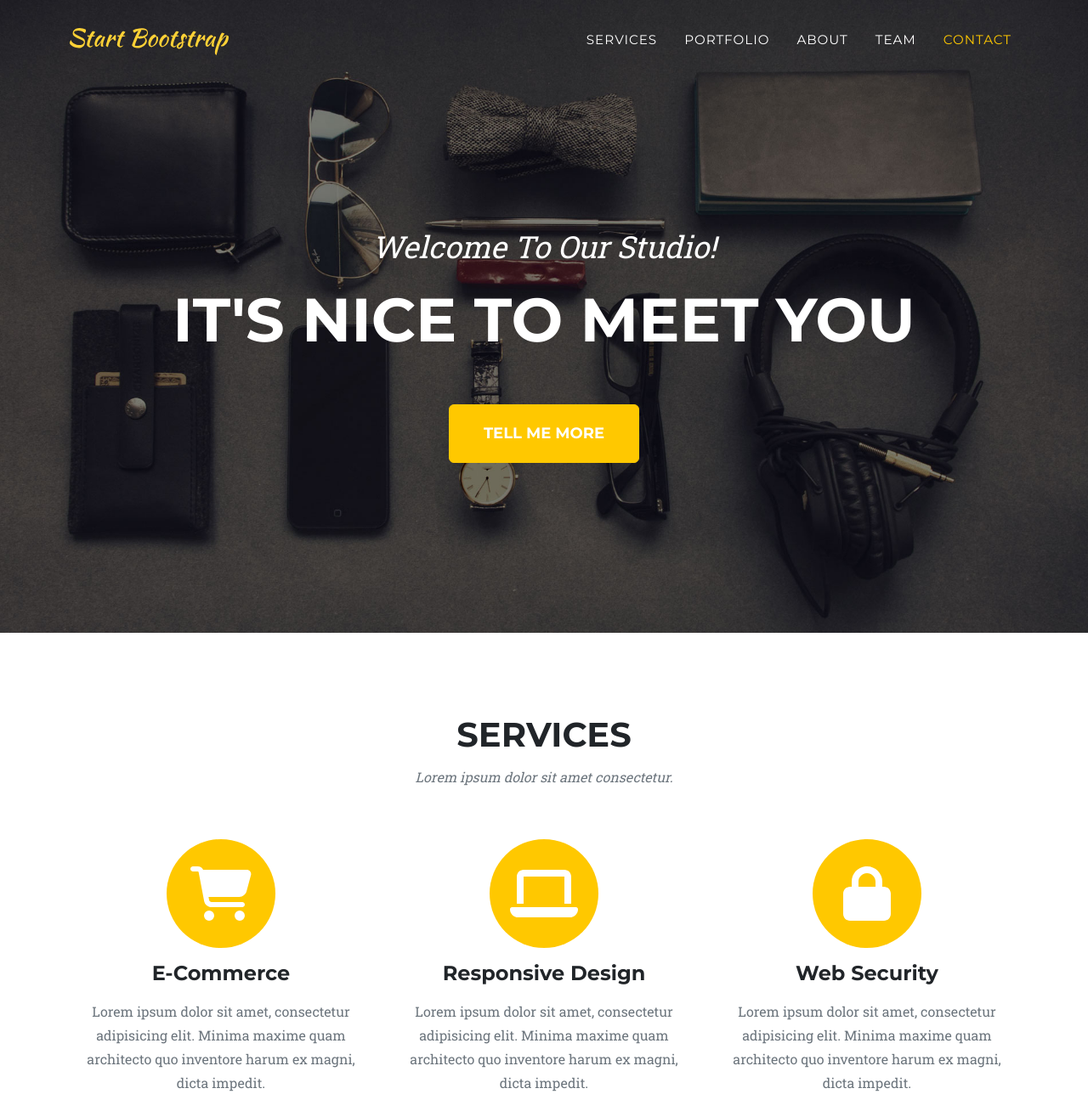
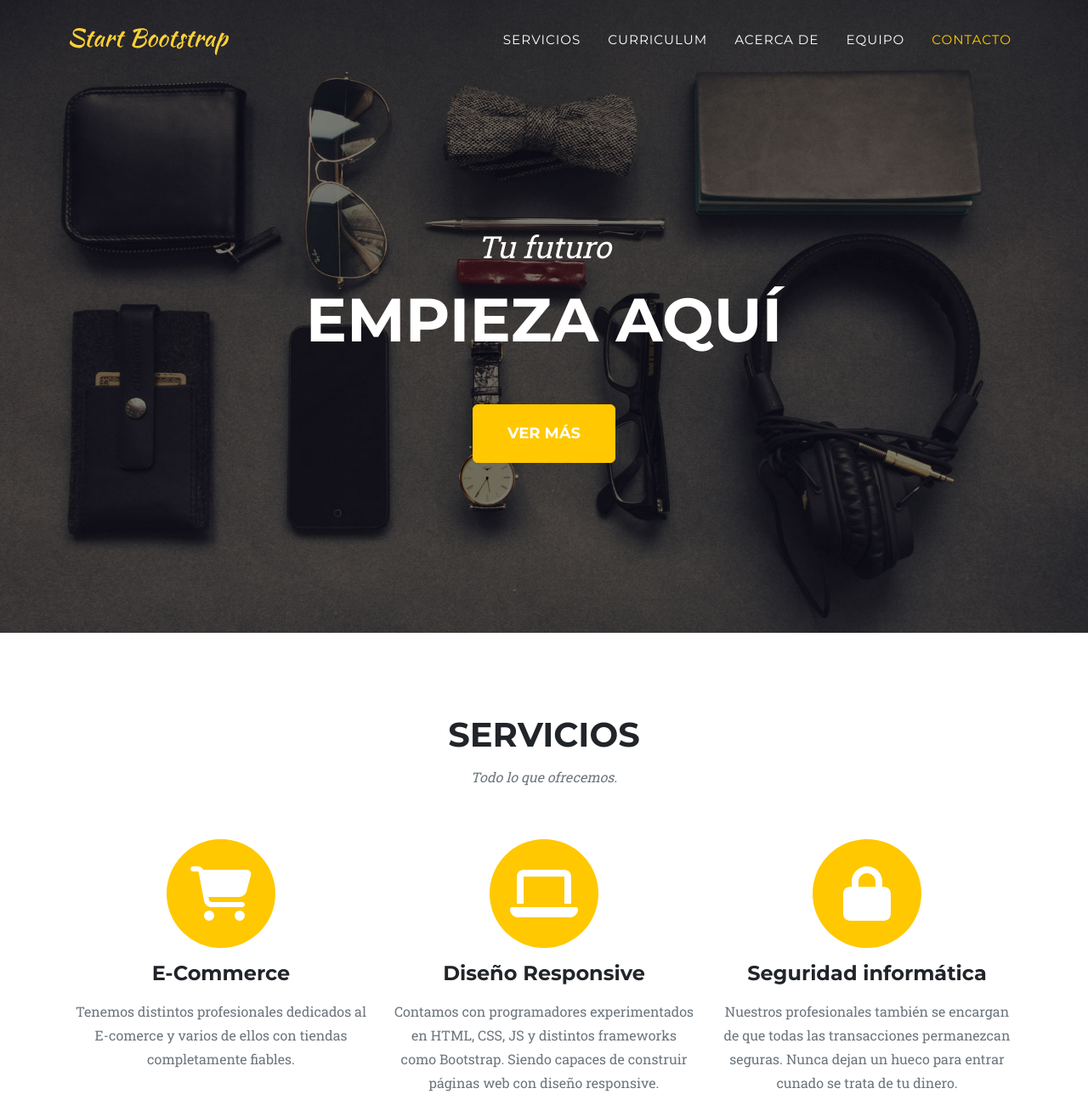
Before and after one commit to InkShadeXI/Random, a plain HTML site: page index.html in a window 1280 px wide. Shown: the top 1308 px of the page at 85% size. Drawn offline with nearby package versions, Linux system fonts and the light colour scheme.

Commit message:
Add files via upload

```diff
--- a/index.html
+++ b/index.html
@@ -27,11 +27,11 @@
                 </button>
                 <div class="collapse navbar-collapse" id="navbarResponsive">
                     <ul class="navbar-nav text-uppercase ms-auto py-4 py-lg-0">
-                        <li class="nav-item"><a class="nav-link" href="#services">Services</a></li>
-                        <li class="nav-item"><a class="nav-link" href="#portfolio">Portfolio</a></li>
-                        <li class="nav-item"><a class="nav-link" href="#about">About</a></li>
-                        <li class="nav-item"><a class="nav-link" href="#team">Team</a></li>
-                        <li class="nav-item"><a class="nav-link" href="#contact">Contact</a></li>
+                        <li class="nav-item"><a class="nav-link" href="#services">Servicios</a></li>
+                        <li class="nav-item"><a class="nav-link" href="#portfolio">Curriculum</a></li>
+                        <li class="nav-item"><a class="nav-link" href="#about">Acerca de</a></li>
+                        <li class="nav-item"><a class="nav-link" href="#team">Equipo</a></li>
+                        <li class="nav-item"><a class="nav-link" href="#contact">Contacto</a></li>
                     </ul>
                 </div>
             </div>
@@ -39,17 +39,17 @@
         <!-- Masthead-->
         <header class="masthead">
             <div class="container">
-                <div class="masthead-subheading">Welcome To Our Studio!</div>
-                <div class="masthead-heading text-uppercase">It's Nice To Meet You</div>
-                <a class="btn btn-primary btn-xl text-uppercase" href="#services">Tell Me More</a>
+                <div class="masthead-subheading">Tu futuro</div>
+                <div class="masthead-heading text-uppercase">EMPIEZA AQUÍ</div>
+                <a class="btn btn-primary btn-xl text-uppercase" href="#services">Ver más</a>
             </div>
         </header>
         <!-- Services-->
         <section class="page-section" id="services">
             <div class="container">
                 <div class="text-center">
-                    <h2 class="section-heading text-uppercase">Services</h2>
-                    <h3 class="section-subheading text-muted">Lorem ipsum dolor sit amet consectetur.</h3>
+                    <h2 class="section-heading text-uppercase">Servicios</h2>
+                    <h3 class="section-subheading text-muted">Todo lo que ofrecemos.</h3>
                 </div>
                 <div class="row text-center">
                     <div class="col-md-4">
@@ -58,23 +58,27 @@
                             <i class="fas fa-shopping-cart fa-stack-1x fa-inverse"></i>
                         </span>
                         <h4 class="my-3">E-Commerce</h4>
-                        <p class="text-muted">Lorem ipsum dolor sit amet, consectetur adipisicing elit. Minima maxime quam architecto quo inventore harum ex magni, dicta impedit.</p>
+                        <p class="text-muted">Tenemos distintos profesionales dedicados al E-comerce y varios de ellos con tiendas completamente fiables.</p>
                     </div>
                     <div class="col-md-4">
                         <span class="fa-stack fa-4x">
                             <i class="fas fa-circle fa-stack-2x text-primary"></i>
                             <i class="fas fa-laptop fa-stack-1x fa-inverse"></i>
                         </span>
-                        <h4 class="my-3">Responsive Design</h4>
-                        <p class="text-muted">Lorem ipsum dolor sit amet, consectetur adipisicing elit. Minima maxime quam architecto quo inventore harum ex magni, dicta impedit.</p>
+                        <h4 class="my-3">Diseño Responsive</h4>
+                        <p class="text-muted">Contamos con programadores experimentados en HTML, CSS, JS y distintos frameworks como Bootstrap. Siendo capaces de construir
+                            páginas web con diseño responsive.
+                        </p>
                     </div>
                     <div class="col-md-4">
                         <span class="fa-stack fa-4x">
                             <i class="fas fa-circle fa-stack-2x text-primary"></i>
                             <i class="fas fa-lock fa-stack-1x fa-inverse"></i>
                         </span>
-                        <h4 class="my-3">Web Security</h4>
-                        <p class="text-muted">Lorem ipsum dolor sit amet, consectetur adipisicing elit. Minima maxime quam architecto quo inventore harum ex magni, dicta impedit.</p>
+                        <h4 class="my-3">Seguridad informática</h4>
+                        <p class="text-muted">Nuestros profesionales también se encargan de que todas las transacciones permanezcan seguras. Nunca dejan un hueco para entrar cunado
+                            se trata de tu dinero.
+                        </p>
                     </div>
                 </div>
             </div>
```
